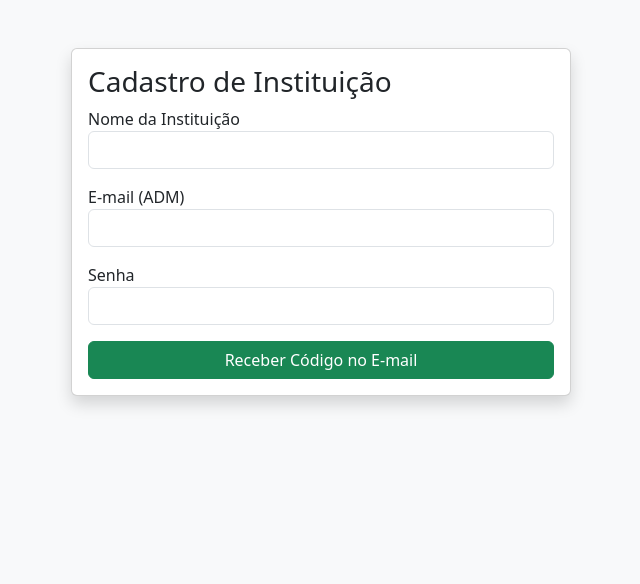
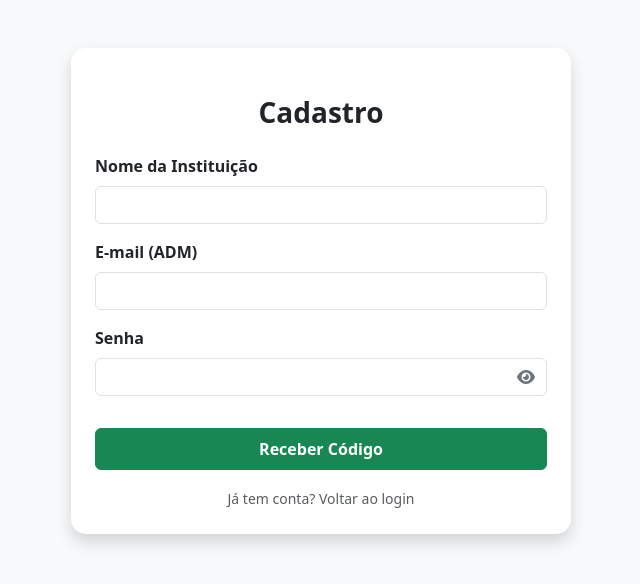
Before and after one commit to felippefardin/pgm_ponto, a PHP site: page /cadastro.php in a window 1280 px wide. Shown: the top 584 px of the page, without its empty margins (319-959 px from the left). Run offline with PHP 8.4, Linux system fonts and the light colour scheme; some libraries are stand-ins or nearby versions.

Commit message:
ajustes de login

```diff
--- a/cadastro.php
+++ b/cadastro.php
@@ -1,19 +1,35 @@
 <?php
 include 'db.php';
-// Lógica simplificada de cadastro
+
+$erro_msg = "";
+
 if ($_SERVER['REQUEST_METHOD'] === 'POST') {
     $nome = $_POST['instituicao'];
     $email = $_POST['email'];
     $senha = password_hash($_POST['senha'], PASSWORD_DEFAULT);
-    $codigo = rand(100000, 999999); // Gera o código
+    $codigo = rand(100000, 999999);
 
+    try {
+        $checkEmail = $pdo->prepare("SELECT id FROM instituicoes WHERE email = ?");
+        $checkEmail->execute([$email]);
+
+        if ($checkEmail->rowCount() > 0) {
+            $erro_msg = "Este e-mail já está cadastrado!";
+        } else {
             $stmt = $pdo->prepare("INSERT INTO instituicoes (nome_instituicao, email, senha, codigo_verificacao) VALUES (?, ?, ?, ?)");
 
             if ($stmt->execute([$nome, $email, $senha, $codigo])) {
-        // Como o mail() não funciona no XAMPP sem config, vamos apenas redirecionar
-        // Em produção, você usaria o PHPMailer aqui.
-        header("Location: confirmar_codigo.php?email=$email&debug_code=$codigo");
+                // AVISO TEMPORÁRIO: Como o envio de e-mail requer PHPMailer,
+                // exibimos o código via JavaScript antes de redirecionar para você poder testar.
+                echo "<script>
+                    alert('CADASTRO REALIZADO! \\nComo o servidor de e-mail não está configurado, use o código: $codigo');
+                    window.location.href = 'confirmar_codigo.php?email=$email';
+                </script>";
                 exit();
+            }
+        }
+    } catch (PDOException $e) {
+        $erro_msg = "Erro no sistema: " . $e->getMessage();
     }
 }
 ?>
@@ -21,31 +37,82 @@ if ($_SERVER['REQUEST_METHOD'] === 'POST') {
 <html lang="pt-br">
 <head>
     <meta charset="UTF-8">
+    <meta name="viewport" content="width=device-width, initial-scale=1.0">
     <title>Cadastro - PMG PONTO</title>
-    <link rel="stylesheet" href="https://cdn.jsdelivr.net/npm/bootstrap@5.3.0/dist/css/bootstrap.min.css">
+    <link href="https://cdn.jsdelivr.net/npm/bootstrap@5.3.0/dist/css/bootstrap.min.css" rel="stylesheet">
+    <link rel="stylesheet" href="https://cdnjs.cloudflare.com/ajax/libs/font-awesome/6.0.0/all.min.css">
+    <style>
+        .password-container { position: relative; }
+        .toggle-password {
+            position: absolute;
+            right: 12px;
+            top: 50%;
+            transform: translateY(-50%);
+            cursor: pointer;
+            color: #6c757d;
+            z-index: 10;
+        }
+    </style>
 </head>
 <body class="bg-light">
+
 <div class="container mt-5">
-        <div class="card mx-auto shadow" style="max-width: 500px;">
-            <div class="card-body">
-                <h3>Cadastro de Instituição</h3>
+    <div class="card mx-auto shadow border-0" style="max-width: 500px; border-radius: 15px;">
+        <div class="card-body p-4">
+            <div class="text-center mb-4">
+                <i class="fa-solid fa-building-shield fa-3x text-success mb-2"></i>
+                <h3 class="fw-bold">Cadastro</h3>
+            </div>
+
+            <?php if ($erro_msg): ?>
+                <div class="alert alert-danger text-center small">
+                    <i class="fa-solid fa-circle-exclamation me-2"></i><?= $erro_msg ?>
+                </div>
+            <?php endif; ?>
+
             <form method="POST">
                 <div class="mb-3">
-                        <label>Nome da Instituição</label>
+                    <label class="form-label fw-bold">Nome da Instituição</label>
                     <input type="text" name="instituicao" class="form-control" required>
                 </div>
+
                 <div class="mb-3">
-                        <label>E-mail (ADM)</label>
+                    <label class="form-label fw-bold">E-mail (ADM)</label>
                     <input type="email" name="email" class="form-control" required>
                 </div>
+
                 <div class="mb-3">
-                        <label>Senha</label>
-                        <input type="password" name="senha" class="form-control" required>
+                    <label class="form-label fw-bold">Senha</label>
+                    <div class="password-container">
+                        <input type="password" name="senha" id="senha" class="form-control" required>
+                        <i class="fa-solid fa-eye toggle-password" id="toggleIcon"></i>
                     </div>
-                    <button type="submit" class="btn btn-success w-100">Receber Código no E-mail</button>
+                </div>
+
+                <button type="submit" class="btn btn-success w-100 py-2 fw-bold mt-3">
+                    Receber Código
+                </button>
             </form>
+
+            <div class="text-center mt-3">
+                <a href="index.php" class="text-decoration-none small text-muted">Já tem conta? Voltar ao login</a>
             </div>
         </div>
     </div>
+</div>
+
+<script>
+    const togglePassword = document.querySelector('#toggleIcon');
+    const passwordField = document.querySelector('#senha');
+
+    togglePassword.addEventListener('click', function () {
+        const type = passwordField.getAttribute('type') === 'password' ? 'text' : 'password';
+        passwordField.setAttribute('type', type);
+        this.classList.toggle('fa-eye');
+        this.classList.toggle('fa-eye-slash');
+    });
+</script>
+
+<script src="https://cdn.jsdelivr.net/npm/bootstrap@5.3.0/dist/js/bootstrap.bundle.min.js"></script>
 </body>
 </html>
```
Also changed, not shown: confirmar_codigo.php (+62 -11 lines). Lines whose indentation alone changed are shown as unchanged.
